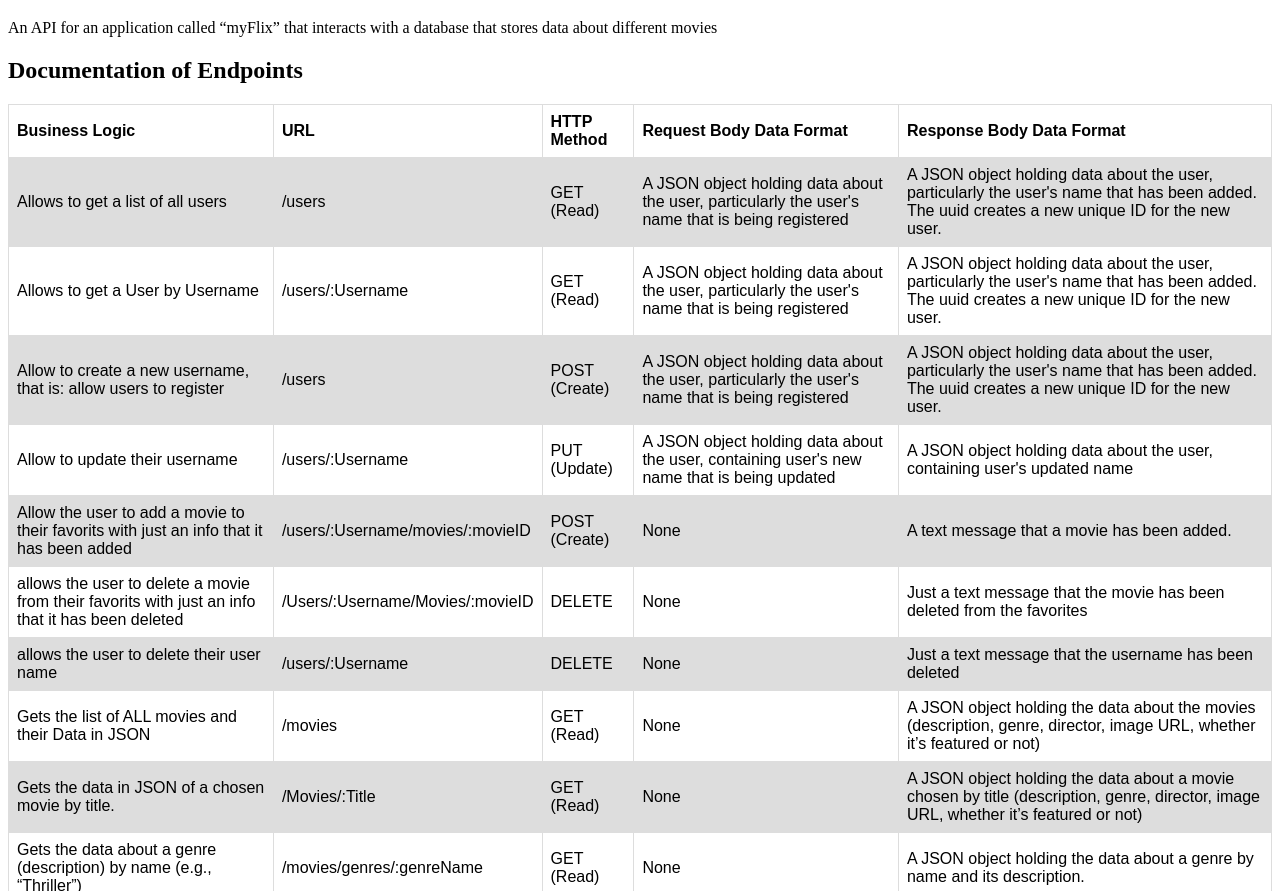
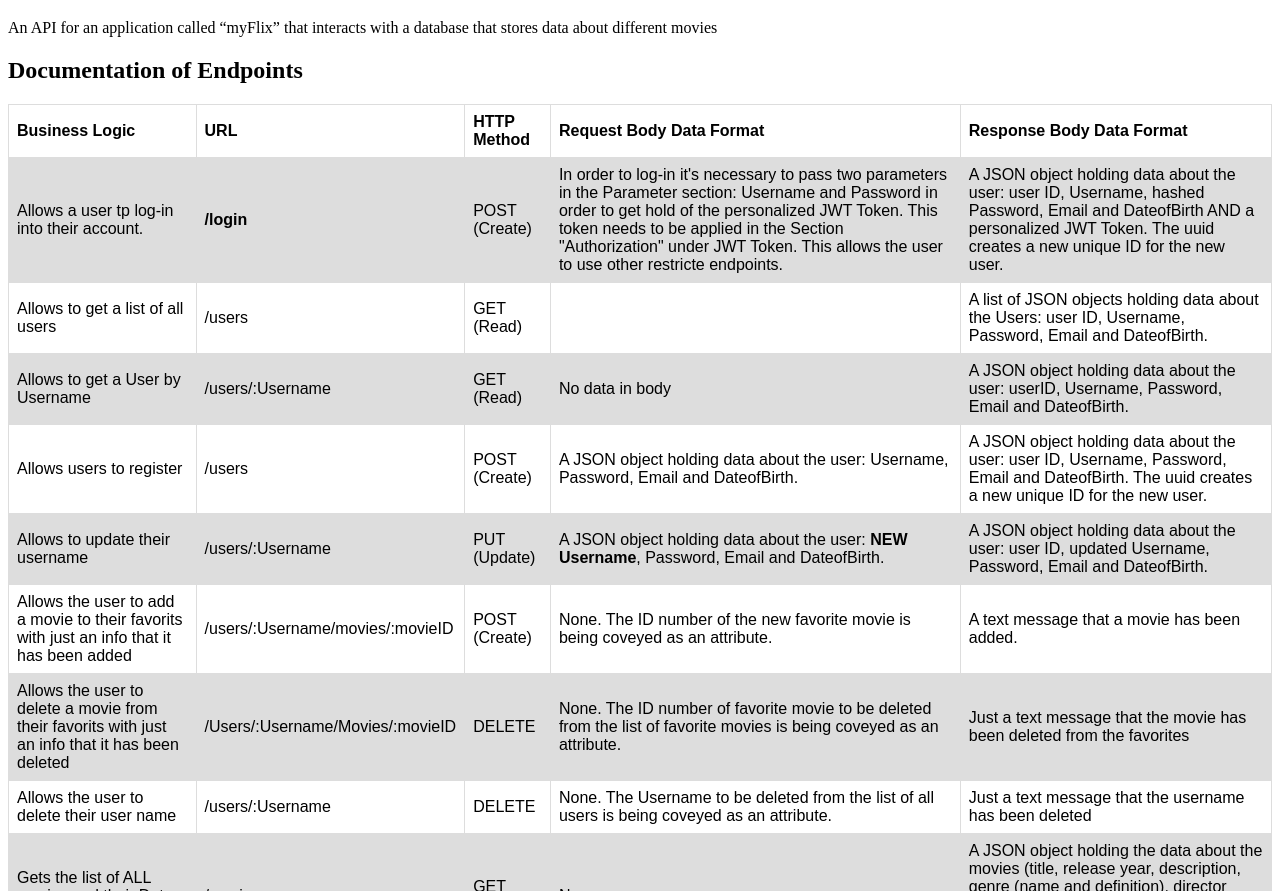
Before and after one commit to agawi88/movie_api, a website: page public/documentation.html in a window 1280 px wide. Shown: the part 61-952 px from the top of the page. Drawn offline with Linux system fonts and the light colour scheme.

Commit message:
Updated documentation.html
updated info about endpoints

```diff
--- a/public/documentation.html
+++ b/public/documentation.html
@@ -37,55 +37,62 @@
     <th>Response Body Data Format</th>
 </tr>
 <tr>
+    <td> Allows a user tp log-in into their account.</td>
+    <td><b>/login</b></td>
+    <td>POST (Create)</td>
+    <td>In order to log-in it's necessary to pass two parameters in the Parameter section: Username and Password in order to get hold of the personalized JWT Token. This token needs to be applied in the Section "Authorization" under JWT Token. This allows the user to use other restricte endpoints.</td>
+    <td>A JSON object holding data about the user: user ID, Username, hashed Password, Email and DateofBirth AND a personalized JWT Token. The uuid creates a new
+        unique ID for the new user.</td>
+</tr>
+<tr>
     <td>Allows to get a list of all users</td>
     <td>/users</td>
     <td>GET (Read)</td>
-    <td>A JSON object holding data about the user, particularly the user's name that is being registered</td>
-    <td>A JSON object holding data about the user, particularly the user's name that has been added. The uuid creates a
-        new unique ID for the new user.</td>
+    <td> </td>
+    <td>A list of JSON objects holding data about the Users: user ID, Username, Password, Email and DateofBirth.</td>
 </tr>
 <tr>
     <td>Allows to get a User by Username</td>
     <td>/users/:Username</td>
     <td>GET (Read)</td>
-    <td>A JSON object holding data about the user, particularly the user's name that is being registered</td>
-    <td>A JSON object holding data about the user, particularly the user's name that has been added. The uuid creates a
-        new unique ID for the new user.</td>
-    </tr>
+    <td>No data in body</td>
+    <td>A JSON object holding data about the user: userID, Username, Password, Email and DateofBirth.</td>
+</tr>
 <tr>
-    <td> Allow to create a new username, that is: allow users to register</td>
+    <td> Allows users to register</td>
     <td>/users</td>
     <td>POST (Create)</td>
-    <td>A JSON object holding data about the user, particularly the user's name that is being registered</td>
-    <td>A JSON object holding data about the user, particularly the user's name that has been added. The uuid creates a new unique ID for the new user.</td>
+    <td>A JSON object holding data about the user: Username, Password, Email and DateofBirth.</td>
+    <td>A JSON object holding data about the user: user ID, Username, Password, Email and DateofBirth. The uuid creates a new unique ID for the new user.</td>
 </tr>
 <tr>
-    <td> Allow to update their username</td>
+    <td> Allows to update their username</td>
     <td>/users/:Username</td>
     <td>PUT (Update)</td>
-<td>A JSON object holding data about the user, containing user's new name that is being updated</td>
-<td>A JSON object holding data about the user, containing user's updated name</td>
+    <td>A JSON object holding data about the user: <b>NEW Username</b>, Password, Email and DateofBirth.</td>
+    <td>A JSON object holding data about the user: user ID, updated Username, Password, Email and DateofBirth.</td>
 </tr>
 <tr>
-    <td> Allow the user to add a movie to their favorits with just an info that it has been added
+    <td> Allows the user to add a movie to their favorits with just an info that it has been added
 </td>
     <td>/users/:Username/movies/:movieID</td>
     <td>POST (Create)</td>
-    <td>None</td>
+    <td>None. The ID number of the new favorite movie is being coveyed as an attribute. </td>
     <td>A text message that a movie has been added.</td>
 </tr>
 <tr>
-    <td>allows the user to delete a movie from their favorits with just an info that it has been deleted</td>
+    <td> Allows the user to delete a movie from their favorits with just an info that it has been deleted</td>
     <td>/Users/:Username/Movies/:movieID</td>
     <td>DELETE</td>
-    <td>None</td>
+    <td>None. The ID number of favorite movie to be deleted from the list of favorite movies is being coveyed as an attribute. </td>
     <td>Just a text message that the movie has been deleted from the favorites</td>
 </tr>
 <tr>
-    <td>allows the user to delete their user name</td>
+    <td> Allows the user to delete their user name</td>
     <td>/users/:Username</td>
     <td>DELETE</td>
-    <td>None</td>
+    <td>None. The Username to be deleted from the list of all users is being coveyed as an
+        attribute. </td>
     <td>Just a text message that the username has been deleted</td>
 </tr>
 <tr>
@@ -93,29 +100,29 @@
     <td>/movies</td>
     <td>GET (Read)</td>
     <td>None</td>
-    <td>A JSON object holding the data about the movies (description, genre, director, image URL, whether it’s featured or not)</td>
+    <td>A JSON object holding the data about the movies (title, release year, description, genre (name and definition), director (name, bio, year of birth and death, if applicable), image URL, whether it’s featured or not)</td>
 </tr>
 <tr>
     <td> Gets the data in JSON of a chosen movie by title. </td>
     <td>/Movies/:Title</td>
     <td>GET (Read)</td>
-    <td>None</td>
-    <td>A JSON object holding the data about a movie chosen by title (description, genre, director, image URL, whether it’s featured
-        or not)</td>
+    <td>None. The movie title is being coveyed as an attribute. </td>
+    <td>A JSON object holding the data about the movies (title, release year, description, genre (name and definition),
+        director (name, bio, year of birth and death, if applicable), image URL, whether it’s featured or not)</td>
 </tr>
 <tr>
     <td> Gets the data about a genre (description) by name (e.g., “Thriller”) </td>
-    <td>/movies/genres/:genreName</td>
+    <td>/movies/genre/:genreName</td>
     <td>GET (Read)</td>
-    <td>None</td>
-    <td>A JSON object holding the data about a genre by name and its description.</td>
+    <td>None. The genre name is being coveyed as an attribute. </td>
+    <td>A JSON object holding the data about a genre: name and its description.</td>
 </tr>
 <tr>
     <td> Gets the data about a director (bio, birth year, death year) by name; </td>
     <td>/movies/directors/:directorName</td>
     <td>GET (Read)</td>
-    <td>None</td>
-    <td>A JSON object holding the data about a director by name and its description.</td>
+    <td>None. Director's name is being coveyed as an attribute. </td>
+    <td>A JSON object holding the data about a director: name, bio and the year of birth and death, if applicable.</td>
 </tr>
 </table>
 
```
